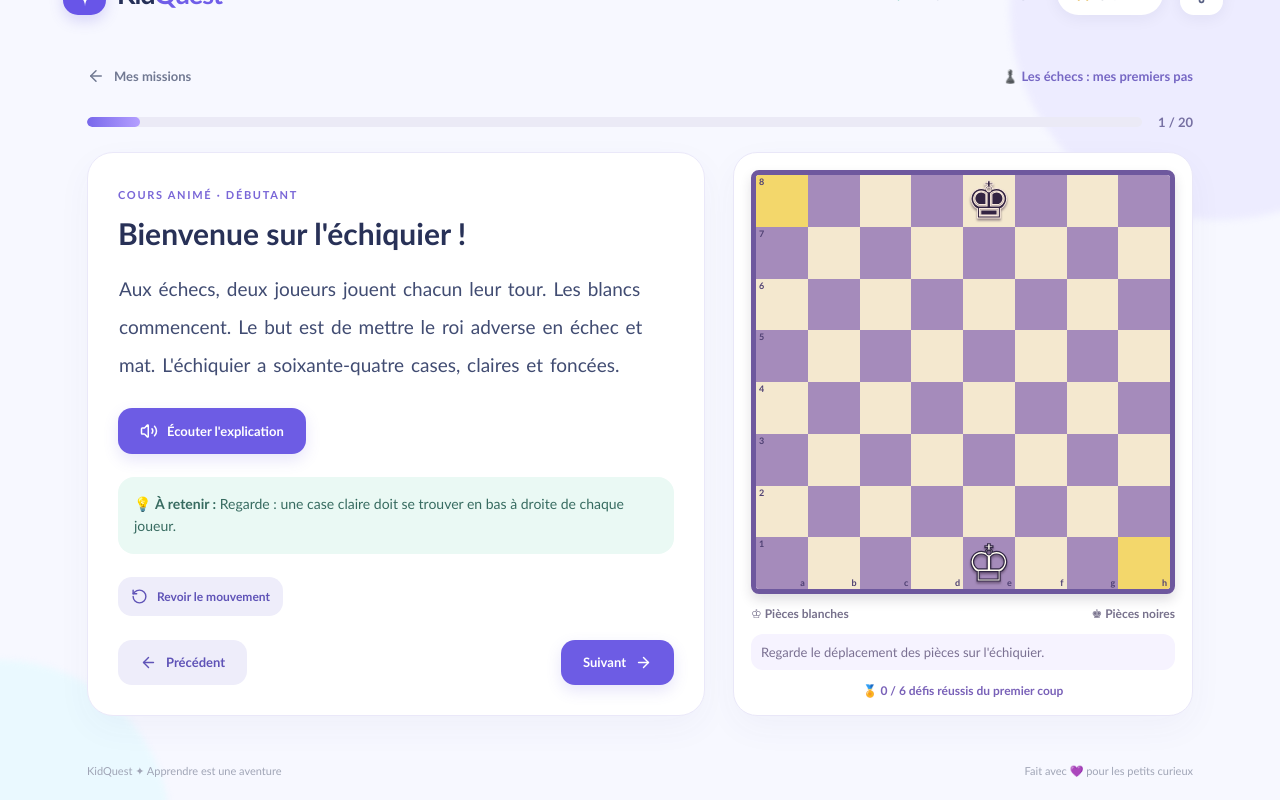
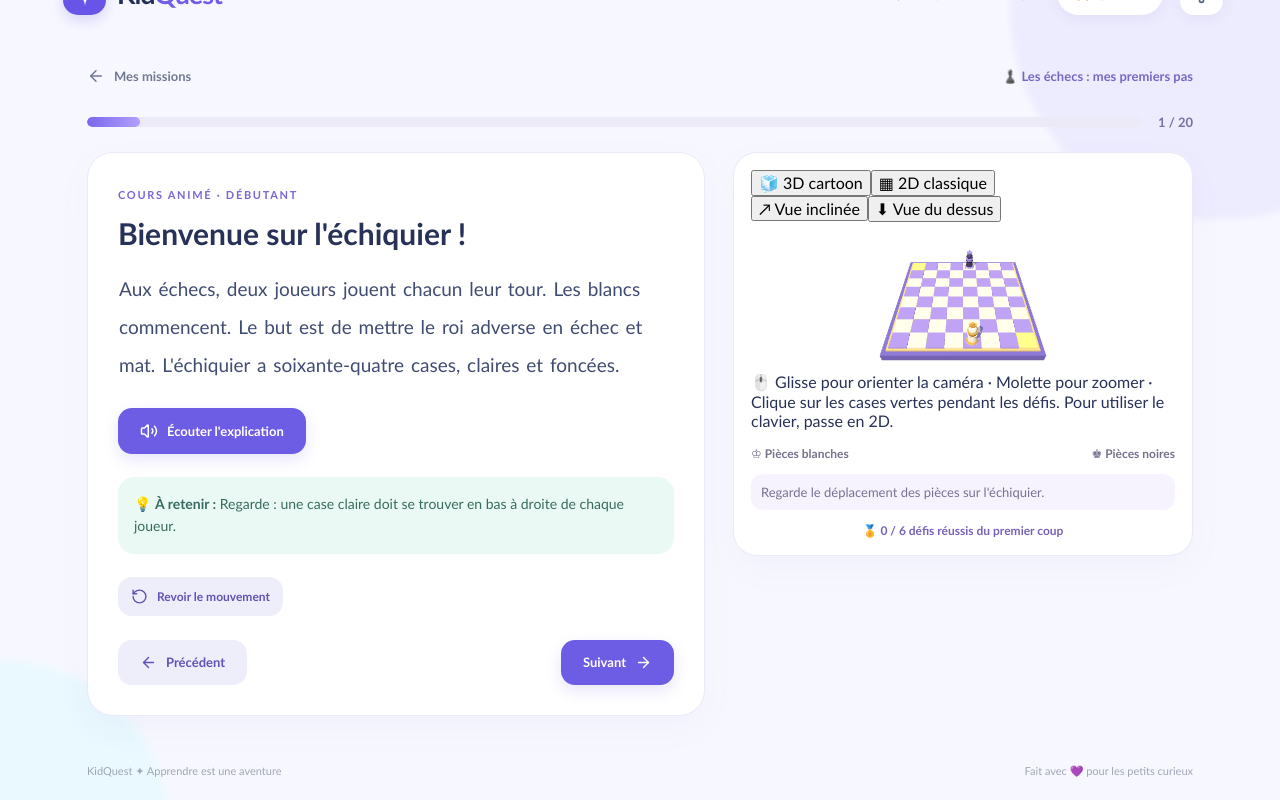
Before and after one commit to simplifyforme/kidquest, a React (Vite) app: page / in a window 1280 px wide. Both pictures are taken after a click on the button 640 px from the left and 1052 px from the top of the page. Shown: the part 50-850 px from the top of the page. Built offline with nearby package versions, Linux system fonts and the light colour scheme.

Commit message:
feat: add 2D/3D toggle, camera presets and automatic WebGL fallback

```diff
--- a/src/components/AnimatedLessonPlayer.tsx
+++ b/src/components/AnimatedLessonPlayer.tsx
@@ -1,8 +1,9 @@
-import { useCallback, useEffect, useMemo, useRef, useState } from "react";
+import { lazy, Suspense, useCallback, useEffect, useMemo, useRef, useState } from "react";
 import { ArrowLeft, ArrowRight, CheckCircle2, Play, RotateCcw, Volume2, VolumeX } from "lucide-react";
 import type { AnimatedLesson } from "../lessons/chessTypes";
 import { playActions } from "../lessons/chessTypes";
 import AnimatedChessBoard from "./AnimatedChessBoard";
+const CartoonChessBoard3D = lazy(()=>import("./CartoonChessBoard3D"));
 
 type Props = {
   lesson: AnimatedLesson;
@@ -28,6 +29,10 @@ function chooseFrenchVoice(voices: SpeechSynthesisVoice[]): {voice:SpeechSynthes
 
 export default function AnimatedLessonPlayer({lesson,onClose,onAttempt}:Props) {
   const [index,setIndex]=useState(0);
+  const [boardMode,setBoardMode]=useState<"2d"|"3d">(()=>{try{return localStorage.getItem("kidquest.chess.view.v1")==="2d"?"2d":"3d"}catch{return "3d"}});
+  const [cameraView,setCameraView]=useState<"angled"|"top">("angled");
+  const [cameraReset,setCameraReset]=useState(0);
+  const [webglError,setWebglError]=useState(false);
   const [actionIndex,setActionIndex]=useState(0);
   const [playing,setPlaying]=useState(true);
   const [spokenIndex,setSpokenIndex]=useState(-1);
@@ -103,6 +108,10 @@ export default function AnimatedLessonPlayer({lesson,onClose,onAttempt}:Props) {
   function advance(step:number){stopSpeaking();setIndex(i=>Math.max(0,Math.min(lesson.scenes.length-1,i+step)))}
   function replay(){setActionIndex(0);setPlaying(true)}
   const finished=index===lesson.scenes.length-1;
+  function changeBoardMode(mode:"2d"|"3d"){
+    setBoardMode(mode);
+    try{localStorage.setItem("kidquest.chess.view.v1",mode)}catch{/* storage optional */}
+  }
 
   return <section className="animated-lesson" aria-label={lesson.title}>
     <div className="lesson-topline">
@@ -145,7 +154,23 @@ export default function AnimatedLessonPlayer({lesson,onClose,onAttempt}:Props) {
         </div>
       </div>
       <div className="lesson-board-area">
-        <AnimatedChessBoard pieces={pieces} scene={scene} selected={answer} onSquare={scene.challenge && answer===null&&!saving?attempt:undefined}/>
+        <div className="chess-view-controls" aria-label="Affichage de l’échiquier">
+          <div className="chess-view-switch" role="group" aria-label="Choisir le mode 2D ou 3D">
+            <button type="button" className={boardMode==="3d"?"chess-view-selected":""} disabled={webglError} aria-pressed={boardMode==="3d"} onClick={()=>changeBoardMode("3d")}>🧊 3D cartoon</button>
+            <button type="button" className={boardMode==="2d"?"chess-view-selected":""} aria-pressed={boardMode==="2d"} onClick={()=>changeBoardMode("2d")}>▦ 2D classique</button>
+          </div>
+          {boardMode==="3d"&&!webglError&&<div className="chess-camera-controls" role="group" aria-label="Caméra 3D">
+            <button type="button" onClick={()=>{setCameraView("angled");setCameraReset(n=>n+1)}}>↗ Vue inclinée</button>
+            <button type="button" onClick={()=>{setCameraView("top");setCameraReset(n=>n+1)}}>⬇ Vue du dessus</button>
+          </div>}
+        </div>
+        {boardMode==="3d"&&!webglError?<Suspense fallback={<div className="chess-loading">Préparation des pièces 3D…</div>}>
+          <CartoonChessBoard3D pieces={pieces} scene={scene} selected={answer}
+            onSquare={scene.challenge&&answer===null&&!saving?attempt:undefined}
+            onUnavailable={()=>{setWebglError(true);changeBoardMode("2d")}} view={cameraView} resetId={cameraReset}/>
+        </Suspense>:<AnimatedChessBoard pieces={pieces} scene={scene} selected={answer} onSquare={scene.challenge&&answer===null&&!saving?attempt:undefined}/>}
+        {webglError&&<p className="chess-3d-warning" role="status">La 3D n’est pas disponible sur ce PC. La leçon reste entièrement jouable en 2D.</p>}
+        {boardMode==="3d"&&!webglError&&<p className="chess-3d-help">🖱️ Glisse pour orienter la caméra · Molette pour zoomer · Clique sur les cases vertes pendant les défis. Pour utiliser le clavier, passe en 2D.</p>}
         <div className="chess-legend"><span>♔ Pièces blanches</span><span>♚ Pièces noires</span></div>
         <p className="lesson-action-note">{scene.actions[Math.max(0,actionIndex-1)]?.note??"Regarde le déplacement des pièces sur l'échiquier."}</p>
         <div className="lesson-achievement">🏅 {awarded} / {totalChallenges} défis réussis du premier coup</div>
```
